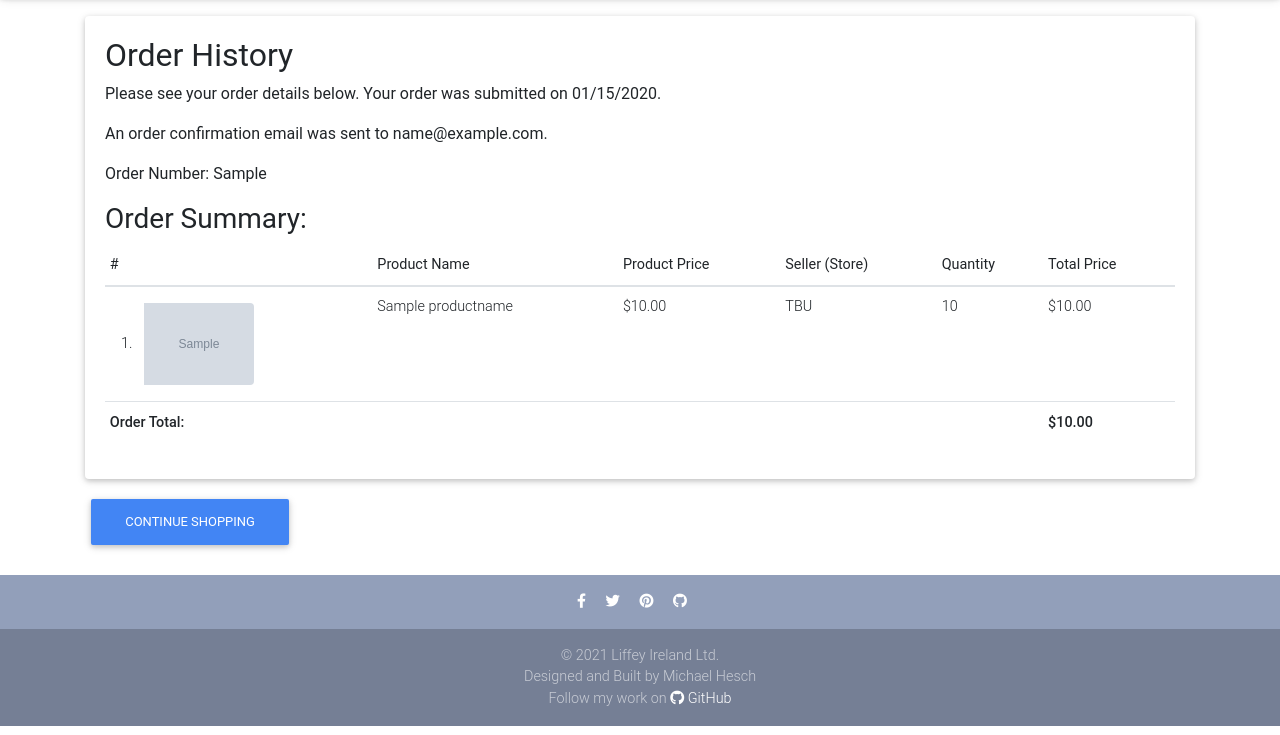
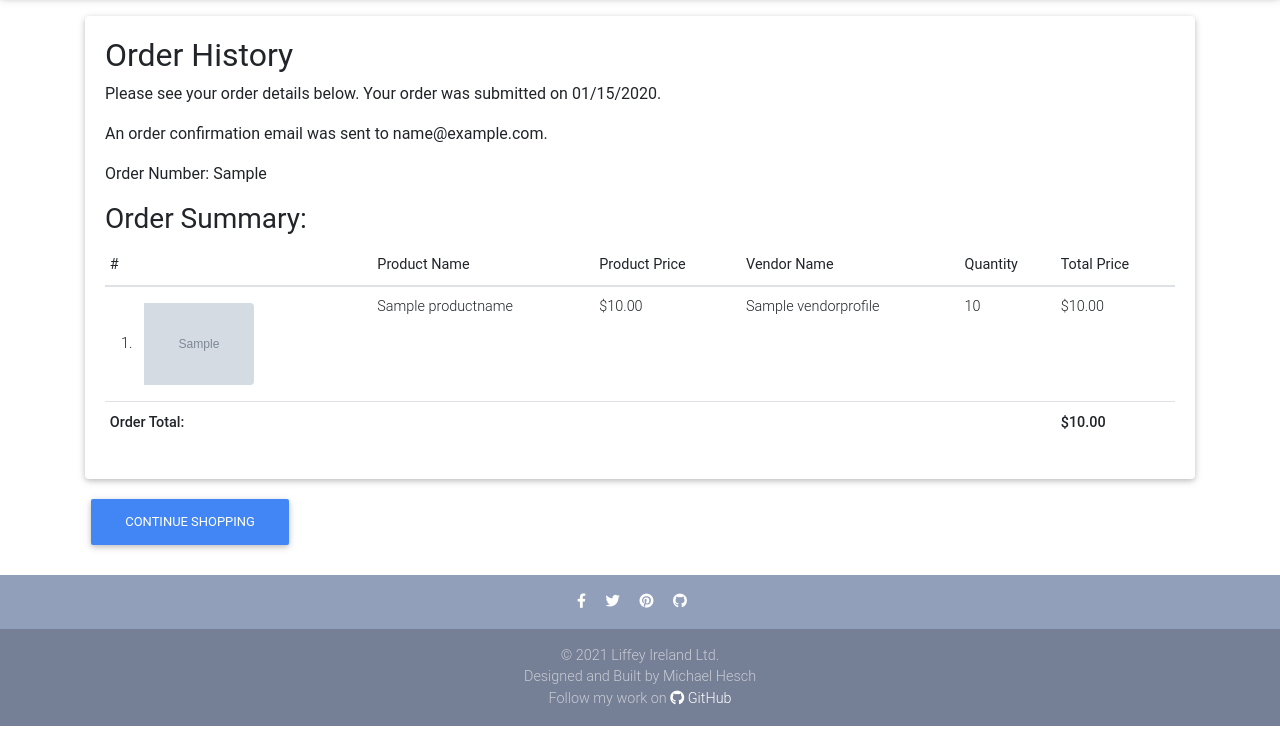
Before and after one commit to michaelhesch/ci-ms-4, a Django app: page /checkout/order-history/Sample/ in a window 1280 px wide. Shown: the part 65-800 px from the top of the page. Run offline with Django 3.2, Linux system fonts and the light colour scheme; a user stored in the database is signed in; tables that the repository leaves empty hold one stand-in row (values such as "Sample post"); grey boxes marked "Sample" are stand-in pictures; some libraries are stand-ins or nearby versions.

Commit message:
Update checkout success tempalte to include linked vendor store name in summary table

```diff
--- a/checkout/models.py
+++ b/checkout/models.py
@@ -94,6 +94,7 @@ class OrderItem(models.Model):
 
     class Meta:
         verbose_name_plural = 'Order Items'
+        ordering = ('-item_total',)
 
     def __str__(self):
         return f"{self.quantity} of {self.item.product_name} on {self.related_order}"
--- a/checkout/templates/checkout/checkout_success.html
+++ b/checkout/templates/checkout/checkout_success.html
@@ -36,7 +36,7 @@
                                 <th scope="col">#</th>
                                 <th scope="col">Product Name</th>
                                 <th scope="col">Product Price</th>
-                                <th scope="col">Seller (Store)</th>
+                                <th scope="col">Vendor Name</th>
                                 <th scope="col">Quantity</th>
                                 <th scope="col">Total Price</th>
                             </tr>
@@ -47,7 +47,7 @@
                                 <td scope="row" class="p-3 w-25">{{ forloop.counter }}. <img class="img-fluid rounded pl-2" style="max-width: 50%;" src="{{ order_item.item.image_url }}"></td>
                                 <td scope="row"><a href="{{ order_item.item.get_absolute_url }}" alt="{{ order_item.item.product_name }}">{{ order_item.item.product_name }}</a></td>
                                 <td scope="row">${{ order_item.item.price|intcomma }}</td>
-                                <td scope="row"> TBU </td>
+                                <td scope="row"><a href="{% url 'profiles:vendorprofile' store_slug=order_item.item.seller.vendorprofile.get_vendor_slug %}">{{ order_item.item.seller.vendorprofile.store_name }}</a></td>
                                 <td scope="row">{{ order_item.quantity }}</td>
                                 <td scope="row">${{ order_item.item_total|intcomma }}</td>
                             </tr>
```
